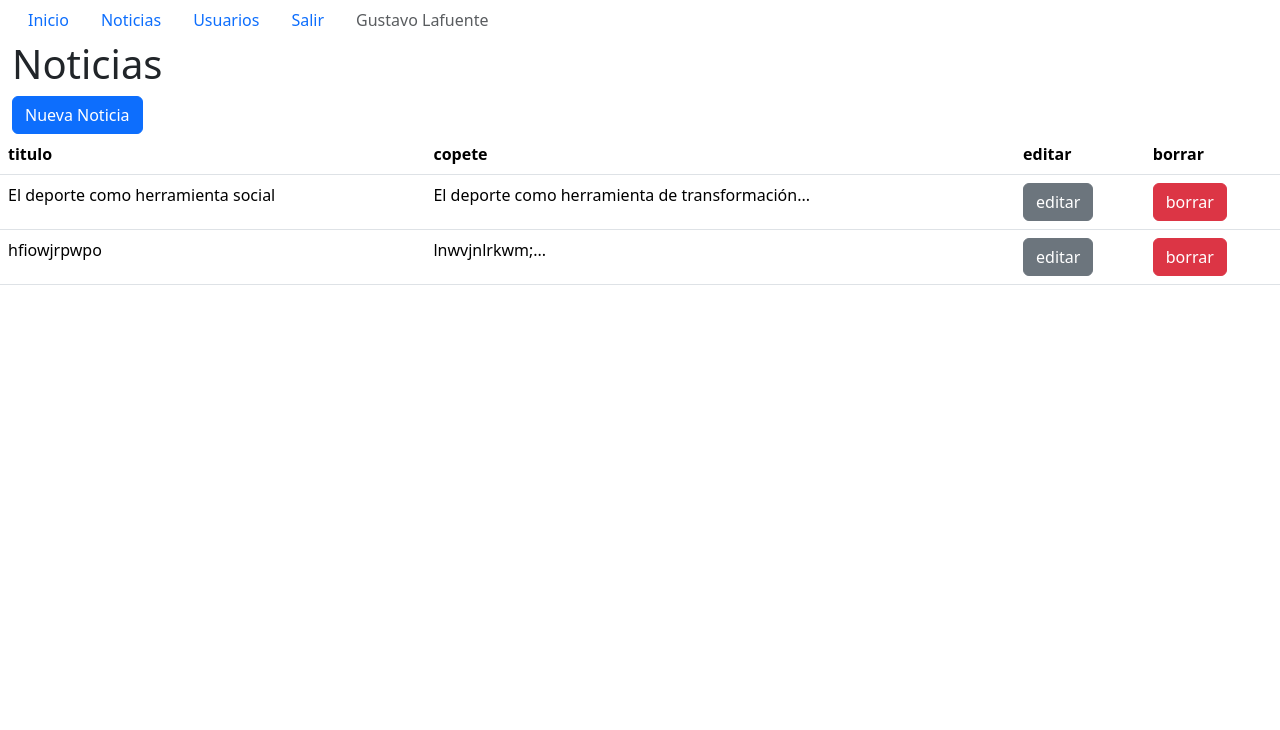
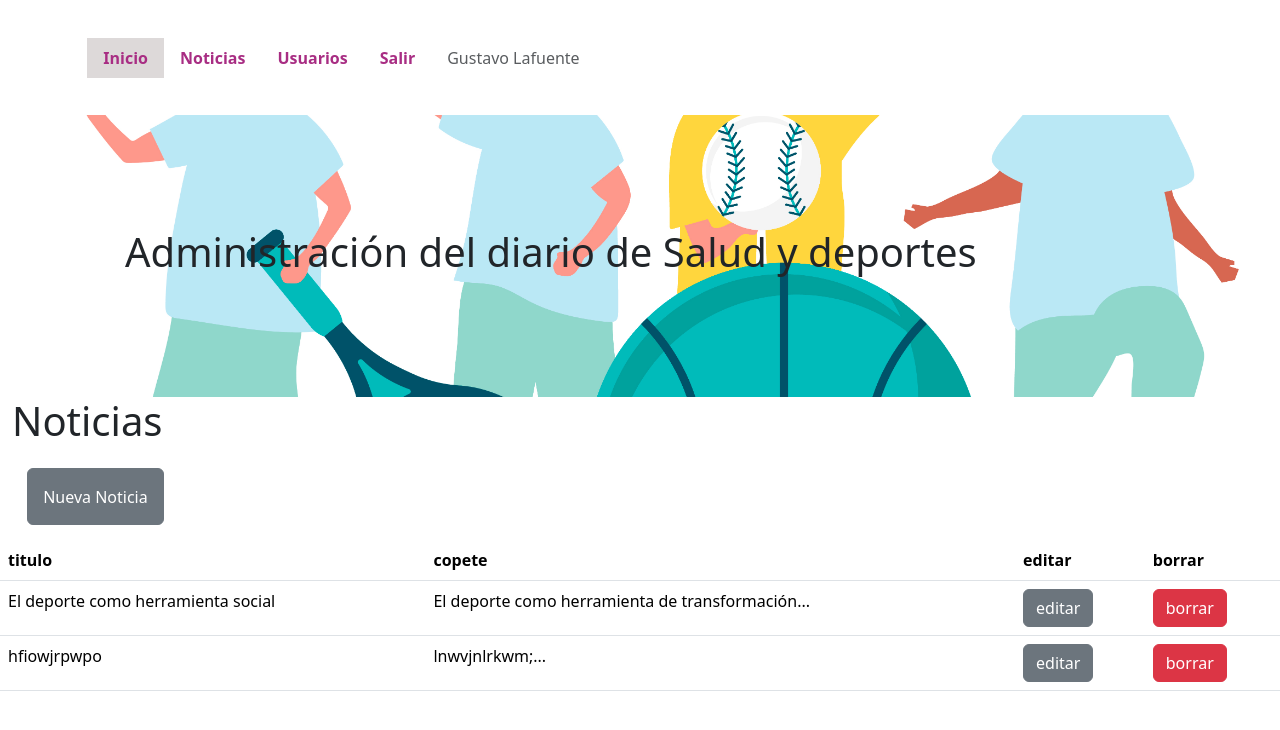
Before and after one commit to LucilaPaiva/diario-de-noticias, a PHP site: page /admin/noticias.php in a window 1280 px wide. Shown: the top 730 px of the page. Run offline with PHP 8.4, Linux system fonts and the light colour scheme; a user stored in the database is signed in; data comes from the database, SQL or seed files in the repository.

Commit message:
Styles general, cargando noticias

```diff
--- /dev/null
+++ b/admin/css/styles2.css
@@ -0,0 +1,28 @@
+.nav{
+    padding: 3%;
+    padding-left: 6%;
+}
+
+.item{
+    background-color: rgb(221, 217, 217);
+}
+.my-nav-item{
+    color: rgb(168, 45, 131);
+    /* font-size: 1%; */
+    font-weight: bold;
+}
+
+.container-imagen{
+    background-image: url('../../images/59892.jpg');
+    background-size: cover;
+    background-position: center;
+    background-repeat: no-repeat;
+    padding: 9%;
+
+}
+
+/* ******noticias.php *********** */
+.my-button-nueva{
+    margin: 1.2%;
+    padding: 1.2%;
+}
--- a/admin/index.php
+++ b/admin/index.php
@@ -14,7 +14,7 @@
     <meta name="viewport" content="width=device-width, initial-scale=1.0">
     <title>Admin</title>
     <link href="https://cdn.jsdelivr.net/npm/bootstrap@5.3.2/dist/css/bootstrap.min.css" rel="stylesheet" integrity="sha384-T3c6CoIi6uLrA9TneNEoa7RxnatzjcDSCmG1MXxSR1GAsXEV/Dwwykc2MPK8M2HN" crossorigin="anonymous">
-    <link rel="stylesheet" href="css/style.css">
+    <link rel="stylesheet" type="text/css" href="css/styles.css">
     <script src="https://cdn.jsdelivr.net/npm/bootstrap@5.3.2/dist/js/bootstrap.bundle.min.js" integrity="sha384-C6RzsynM9kWDrMNeT87bh95OGNyZPhcTNXj1NW7RuBCsyN/o0jlpcV8Qyq46cDfL" crossorigin="anonymous"></script>
 
 
--- a/admin/menu.php
+++ b/admin/menu.php
@@ -1,17 +1,36 @@
+<!DOCTYPE html>
+<html lang="es">
+
+<head>
+    <meta charset="UTF-8">
+    <meta name="viewport" content="width=device-width, initial-scale=1.0">
+    <title>Admin</title>
+    <link href="lib/bootstrap-5.3.2/css/bootstrap.min.css" rel="stylesheet">
+    <link rel="stylesheet" type="text/css" href="css/styles2.css">
+
+
+
+</head>
+
+<body>
+
+
+
+
 <ul class="nav">
-    <li class="nav-item">
-        <a class="nav-link active" aria-current="page" href="home.php">Inicio</a>
+    <li class="nav-item item">
+        <a class="nav-link active my-nav-item" aria-current="page" href="home.php">Inicio</a>
     </li>
     <li class="nav-item">
-        <a class="nav-link" href="noticias.php">Noticias</a>
+        <a class="nav-link my-nav-item" href="noticias.php">Noticias</a>
     </li>
     <li class="nav-item">
-        <a class="nav-link" href="usuarios.php">Usuarios</a>
+        <a class="nav-link my-nav-item" href="usuarios.php">Usuarios</a>
         <!-- la variación de este que tendremos que hacer cambia sobre como guardar el usuario en la base de datos,
                 hacer el ejercicio -->
     </li>
-    <li class="nav-item">
-        <a class="nav-link" href="logout.php">Salir</a>
+    <li class="nav-item ">
+        <a class="nav-link my-nav-item" href="logout.php">Salir</a>
     </li>
     <li class="nav-item">
         <?php
@@ -19,3 +38,11 @@
         ?>
     </li>
 </ul>
+
+<div class="container-imagen">
+    <h1 class="texto-home">Administración del diario de Salud y deportes</h1>
+</div>
+
+
+<script src="lib/bootstrap-5.3.2/js/bootstrap.bundle.min.js"></script>
+</body>
--- a/admin/noticias.php
+++ b/admin/noticias.php
@@ -19,6 +19,7 @@ if (!isset($_SESSION['usuario_logueado']))
     <title>Admin</title>
     <link href="../lib/bootstrap-5.3.2/css/bootstrap.min.css" rel="stylesheet">
     <script src="../lib/bootstrap-5.3.2/js/bootstrap.bundle.min.js"></script>
+    <link rel="stylesheet" type="text/css" href="css/styles2.css">
 
 
 
@@ -33,7 +34,7 @@ if (!isset($_SESSION['usuario_logueado']))
             print("<h3 style='color:#cc00ff'>" . $mensaje . "</h3>");
         }
         ?>
-        <a href="noticias_nueva.php" class="btn btn-primary">Nueva Noticia</a>
+        <a href="noticias_nueva.php" class="btn btn-secondary my-button-nueva">Nueva Noticia</a>
     </div>
     <table class="table">
         <tr>
--- a/admin/noticias_editar_guardar.php
+++ b/admin/noticias_editar_guardar.php
@@ -20,7 +20,7 @@
     $copiarArchivo=false;
     if(is_uploaded_file($_FILES['imagen']['tmp_name']))
     {
-        $nombreDirectorio="imagenes_subidas/";
+        $nombreDirectorio="../imagenes_subidas";
         $idUnico=time();
         $nombrefichero=$idUnico. "-" .$_FILES['imagen']['name'];
         $copiarArchivo=true;
--- a/admin/noticias_nueva.php
+++ b/admin/noticias_nueva.php
@@ -24,7 +24,7 @@ if (!isset($_SESSION['usuario_logueado']))
 <body>
     <div class="container">
         <?php require("menu.php"); ?>
-        <h1>Noticias Nueva</h1>
+        <h1>Realizar una nueva noticia</h1>
 
         <form action="noticias_nueva_guardar.php" method="post" enctype="multipart/form-data">
             <div class="mb-3">
--- a/admin/noticias_nueva_guardar.php
+++ b/admin/noticias_nueva_guardar.php
@@ -19,7 +19,7 @@
     $copiarArchivo=false;
     if(is_uploaded_file($_FILES['imagen']['tmp_name']))
     {
-        $nombreDirectorio="imagenes_subidas/";
+        $nombreDirectorio="../imagenes_subidas/";
         $idUnico=time();
         $nombrefichero=$idUnico. "-" .$_FILES['imagen']['name'];
         $copiarArchivo=true;
--- a/admin/usuarios.php
+++ b/admin/usuarios.php
@@ -26,7 +26,7 @@ if (!isset($_SESSION['usuario_logueado']))
         if (isset($mensaje))
             print("<h3 style='color:#cc00ff'>" . $mensaje . "</h3>");
         ?>
-        <a href="usuarios_nueva.php" class="btn btn-primary">Nuevo Usuario</a>
+        <a href="usuarios_nueva.php" class="btn btn-secondary  my-button-nueva">Nuevo Usuario</a>
     </div>
     <table class="table">
         <tr>
--- a/ver_noticia.php
+++ b/ver_noticia.php
@@ -30,7 +30,7 @@
         $consulta = mysqli_query($conexion, $instruccion) or die("no puedo consultar");
 
         $nfilas = mysqli_num_rows($consulta);
-        for ($i = 0; $i < $nfilas; $i++) {
+        // for ($i = 0; $i < $nfilas; $i++) {
             $resultado = mysqli_fetch_array($consulta);
             print('
             <div class="col-12">
@@ -47,7 +47,7 @@
 
 
             ');
-        }
+        // }
         mysqli_close($conexion);
         ?>
         </div>
```
Also changed, not shown: admin/css/style.css (deleted, +0 -33 lines), admin/css/styles.css (added, +70 -0 lines), index.php (+44 -9 lines), imagenes_subidas/1697511335-equipo-de-deporte-2-22802518.jpg (added), imagenes_subidas1697510644-iconofavicon.png (added), images/equipo-de-deporte-2-22802518.jpg (added), 2 other files.
